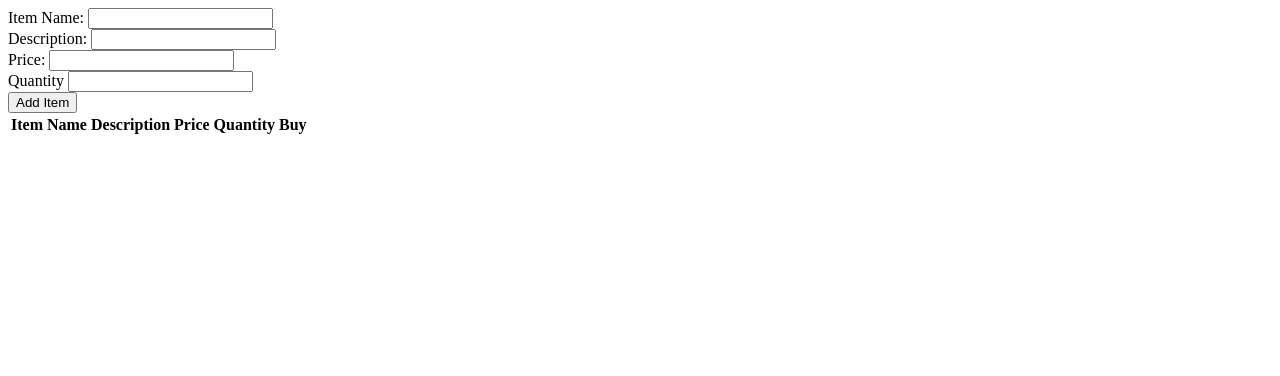
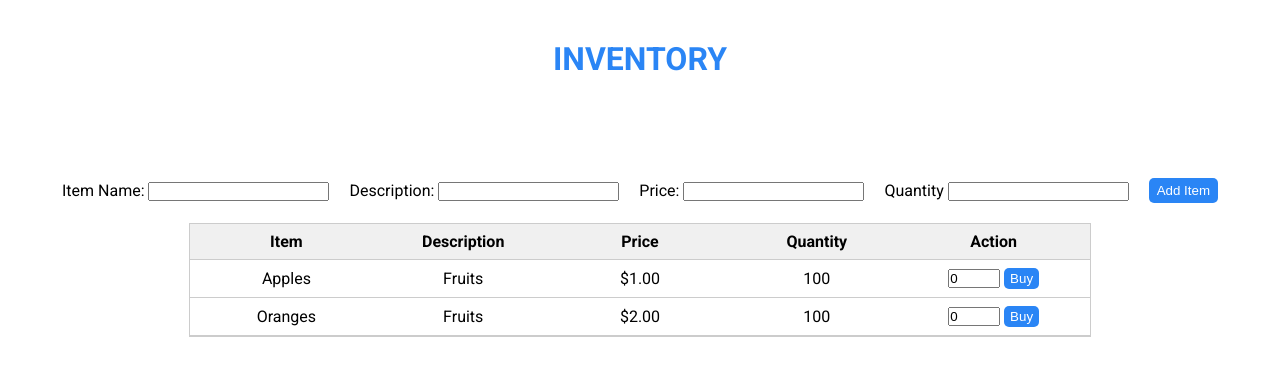
Before and after one commit to Animesh478/simple-inventory-management, a plain HTML site: page client/index.html in a window 1280 px wide. Drawn offline with Linux system fonts and the light colour scheme.

Commit message:
structure and styling of ui completed

```diff
--- a/client/index.html
+++ b/client/index.html
@@ -3,41 +3,64 @@
   <head>
     <meta charset="UTF-8" />
     <meta name="viewport" content="width=device-width, initial-scale=1.0" />
+    <link rel="stylesheet" href="style.css" />
     <title>Inventory Management</title>
   </head>
   <body>
     <div class="container">
+      <h1>INVENTORY</h1>
       <form id="form">
         <div class="form-control">
-          <label for="item">Item Name:</label>
-          <input type="text" name="item" />
+          <label for="item-name">Item Name:</label>
+          <input type="text" name="item" id="item-name" />
         </div>
         <div class="form-control">
           <label for="description">Description:</label>
-          <input type="text" name="description" />
+          <input type="text" name="description" id="description" />
         </div>
         <div class="form-control">
           <label for="price">Price:</label>
-          <input type="number" name="price" />
+          <input type="number" name="price" id="price" />
         </div>
         <div class="form-control">
           <label for="quantity">Quantity</label>
-          <input type="number" name="quantity" />
+          <input type="number" name="quantity" id="quantity" />
         </div>
-        <button type="submit">Add Item</button>
+        <button type="submit" id="sumbit-btn">Add Item</button>
       </form>
-      <table id="inventory-table">
-        <thead>
-          <tr>
-            <th>Item Name</th>
-            <th>Description</th>
-            <th>Price</th>
-            <th>Quantity</th>
-            <th>Buy</th>
-          </tr>
-        </thead>
-        <tbody></tbody>
-      </table>
+      <div class="inventory">
+        <!-- Header -->
+        <div class="row header">
+          <div class="cell">Item</div>
+          <div class="cell">Description</div>
+          <div class="cell">Price</div>
+          <div class="cell">Quantity</div>
+          <div class="cell">Action</div>
+        </div>
+
+        <!-- Rows -->
+        <div class="row">
+          <div class="cell">Apples</div>
+          <div class="cell">Fruits</div>
+          <div class="cell">$1.00</div>
+          <div class="cell">100</div>
+          <div class="cell">
+            <input type="number" value="0" min="0" max="10" class="qty-input" />
+            <button class="buy-btn">Buy</button>
+          </div>
+        </div>
+
+        <div class="row">
+          <div class="cell">Oranges</div>
+          <div class="cell">Fruits</div>
+          <div class="cell">$2.00</div>
+          <div class="cell">100</div>
+          <div class="cell">
+            <input type="number" value="0" min="0" max="10" class="qty-input" />
+            <button class="buy-btn">Buy</button>
+          </div>
+        </div>
+      </div>
     </div>
   </body>
 </html>
--- /dev/null
+++ b/client/style.css
@@ -0,0 +1,87 @@
+@import url("https://fonts.googleapis.com/css2?family=Roboto:ital,wght@0,100..900;1,100..900&display=swap");
+
+* {
+  margin: 0;
+  padding: 0;
+  box-sizing: border-box;
+}
+
+body {
+  font-family: "Roboto", sans-serif;
+}
+
+.container {
+  display: flex;
+  flex-direction: column;
+  height: 100vh;
+  min-width: 900px;
+  justify-content: flex-start;
+  align-items: center;
+}
+
+h1 {
+  margin-top: 40px;
+  color: #2a85f5;
+}
+
+#form {
+  margin-top: 100px;
+  display: flex;
+  justify-content: space-evenly;
+  align-items: center;
+  gap: 20px;
+}
+
+.inventory {
+  display: flex;
+  flex-direction: column;
+  justify-content: center;
+  align-items: center;
+  min-width: 900px;
+  border: 1px solid #ccc;
+  margin: 20px auto;
+}
+
+.row {
+  min-width: 900px;
+  display: grid;
+  grid-template-columns: repeat(5, 1fr);
+  justify-items: center;
+  align-items: center;
+  justify-content: space-between;
+  border-bottom: 1px solid #ccc;
+  padding: 8px;
+}
+
+.header {
+  background-color: #f0f0f0;
+  font-weight: bold;
+}
+
+#sumbit-btn {
+  padding: 5px 8px;
+  background-color: #2a85f5;
+  color: #fff;
+  border: none;
+  text-align: center;
+  border-radius: 5px;
+  cursor: pointer;
+}
+
+#sumbit-btn:hover {
+  background-color: #0572fa;
+}
+
+.buy-btn {
+  padding: 3px 6px;
+  background-color: #2a85f5;
+  color: #fff;
+  border: none;
+  text-align: center;
+  border-radius: 5px;
+  cursor: pointer;
+}
+
+.buy-btn:hover {
+  background-color: #0572fa;
+}
```
Also changed, not shown: client/script.js (+19 -0 lines).
